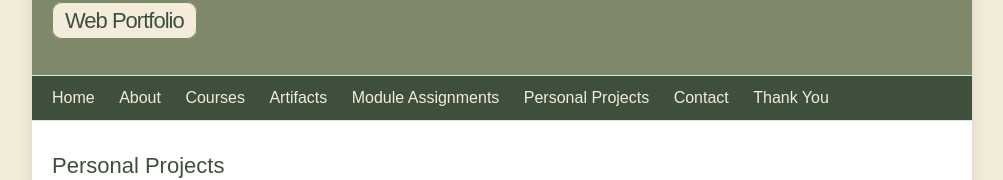
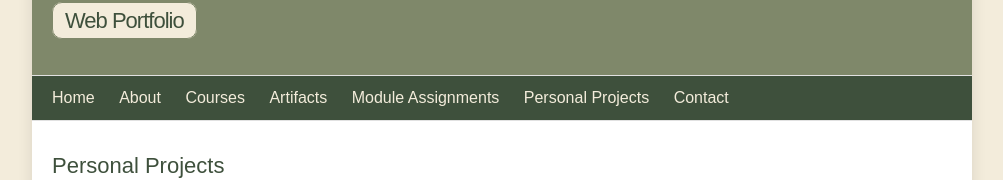
Before and after one commit to ConnorClay/dev109, a plain HTML site: page midterm/creative.html in a window 1280 px wide. Shown: the part 116-296 px from the top of the page, without its empty margins (138-1141 px from the left). Drawn offline with Linux system fonts and the light colour scheme.

Commit message:
Update creative.html

```diff
--- a/midterm/creative.html
+++ b/midterm/creative.html
@@ -24,7 +24,6 @@
         <li><a href="modules.html">Module Assignments</a></li>
         <li><a href="creative.html">Personal Projects</a></li>
         <li><a href="contact.html">Contact</a></li>
-        <li><a href="thankyou.html">Thank You</a></li>
     </ul>
 </div>
 
```
